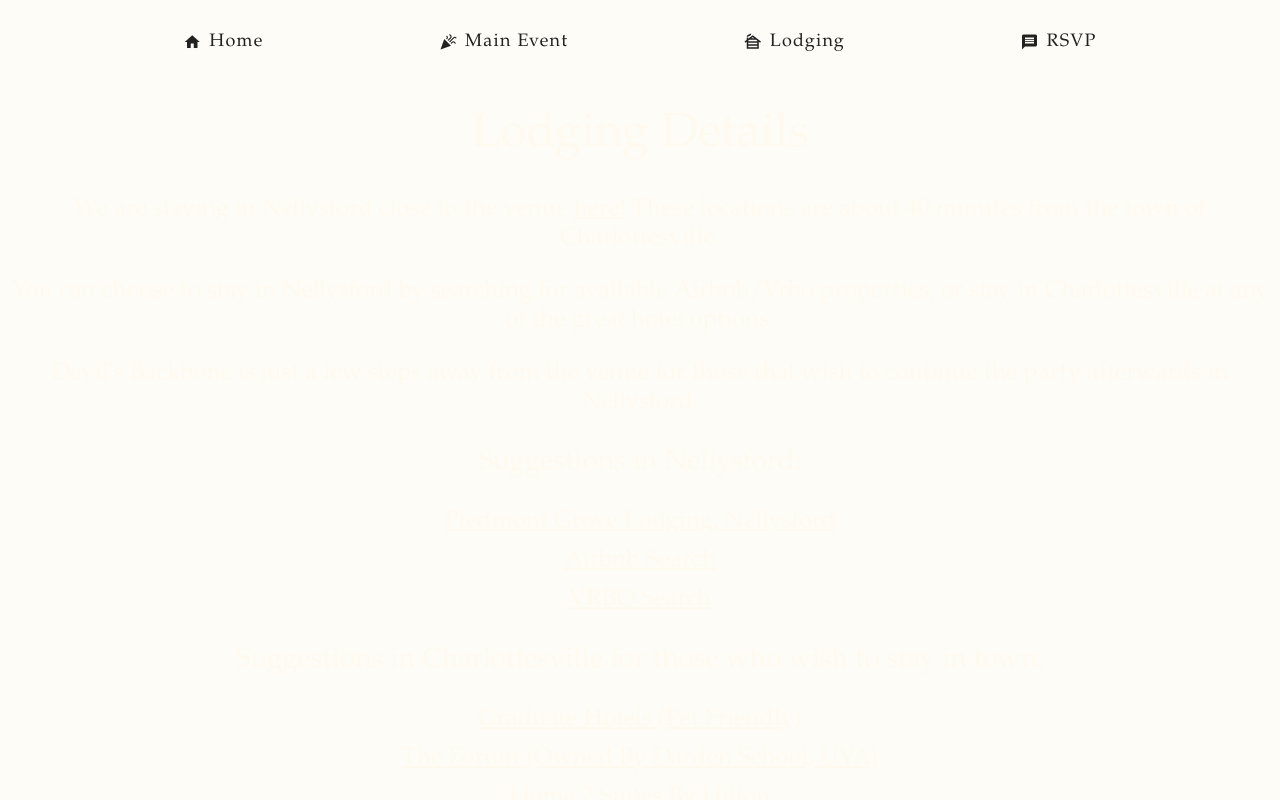
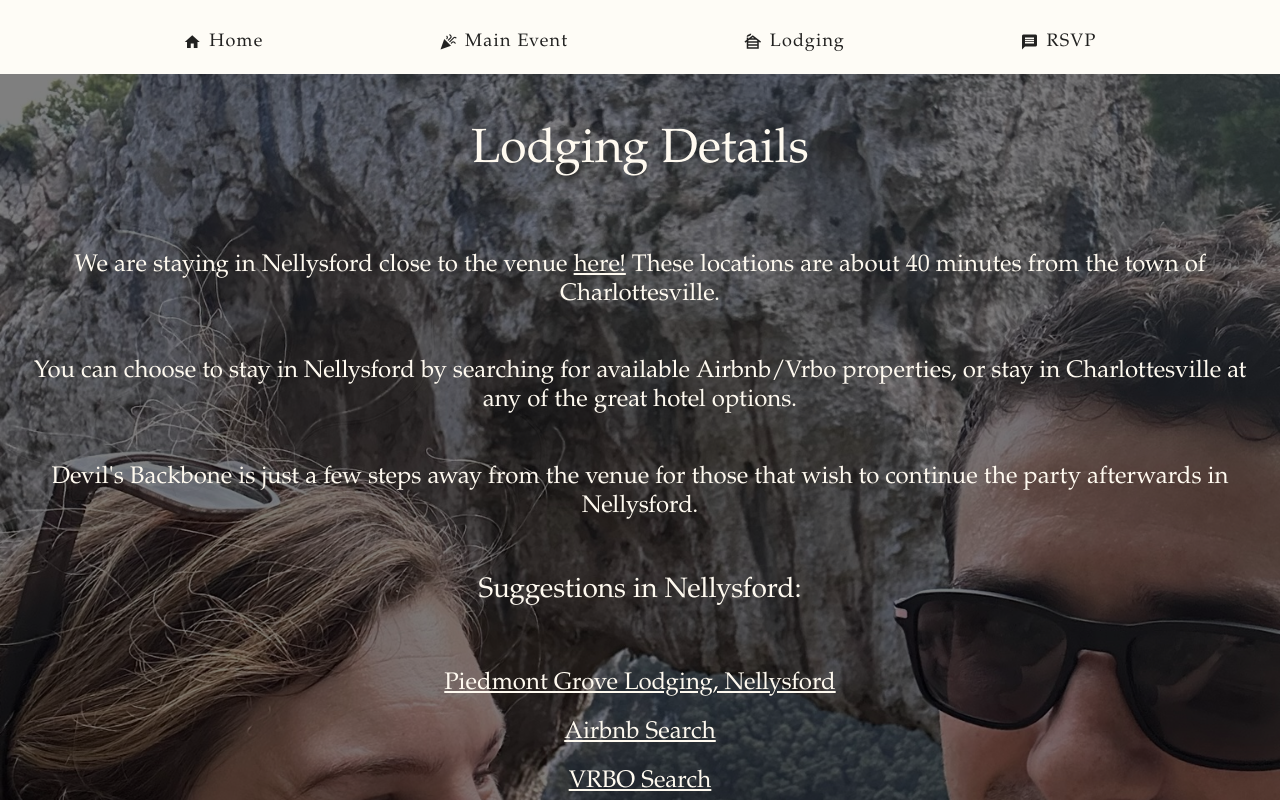
Before and after one commit to amc8mf/wedding, an Angular app: page /lodging in a window 1280 px wide. Shown: the top 800 px of the page. Built offline with nearby package versions, Linux system fonts and the light colour scheme; a web font is replaced by a local one.

Commit message:
fix lodging hero image

```diff
--- a/src/app/pages/lodging/lodging.component.html
+++ b/src/app/pages/lodging/lodging.component.html
@@ -1,5 +1,5 @@
 <div class="container">
-    <div class="hero-image"></div>
+    <div class="hero-image">
         <h1>Lodging Details</h1>
         <p>We are staying in Nellysford close to the venue <a target="_blank" href="https://www.vrbo.com/1464460">here!</a> These locations are about 40 minutes from
             the town of Charlottesville.</p>
@@ -21,3 +21,4 @@
             <li><a target="_blank" href="https://www.vrbo.com/search?destination=Charlottesville,%20Virginia,%20United%20States%20of%20America&regionId=6057012&latLong=38.029305,-78.476677&d1=2024-04-19&startDate=2024-04-19&d2=2024-04-21&endDate=2024-04-21&adults=2">VRBO Search</a></li>
         </ol>
     </div>
+</div>
--- a/src/app/pages/lodging/lodging.component.scss
+++ b/src/app/pages/lodging/lodging.component.scss
@@ -2,32 +2,32 @@
     text-align: center;
     font-family: Garamond, serif;
     font-size: 1.5em;
-    margin:auto;
     color: floralwhite;
-    h1, h3 {
-        font-weight: lighter;
-    }
+}
+
+h1, h3, p {
+    font-weight: lighter;
+    margin: 0;
+    padding: 1em;
 }
 
 .hero-image {
-    background-image: url("/assets/IMG_0226.JPEG");
-    background-position: bottom;
-    background-repeat:no-repeat;
-    background-size:cover;
-    filter: brightness(0.7) saturate(0%);
-    height: 1100px;
+    background-image: linear-gradient(rgba(0, 0, 0, 0.5), rgba(0, 0, 0, 0.5)), url("../../../assets/IMG_0226.JPEG");
+    background-size: cover;
+    background-position: 50% 65%;
+    position: relative;
     width: 100%;
-    opacity: .9;
-    position: absolute;
-    z-index: -1;
+    height: 100%;
 }
 
 ol {
-    padding-left: 0;
     list-style: none;
-    li {
-        margin: 10px;
-    }
+    margin: 0;
+    padding: 1em;
+}
+
+li {
+    padding: 10px;
 }
 
 a {
```
Lines whose indentation alone changed are shown as unchanged.
